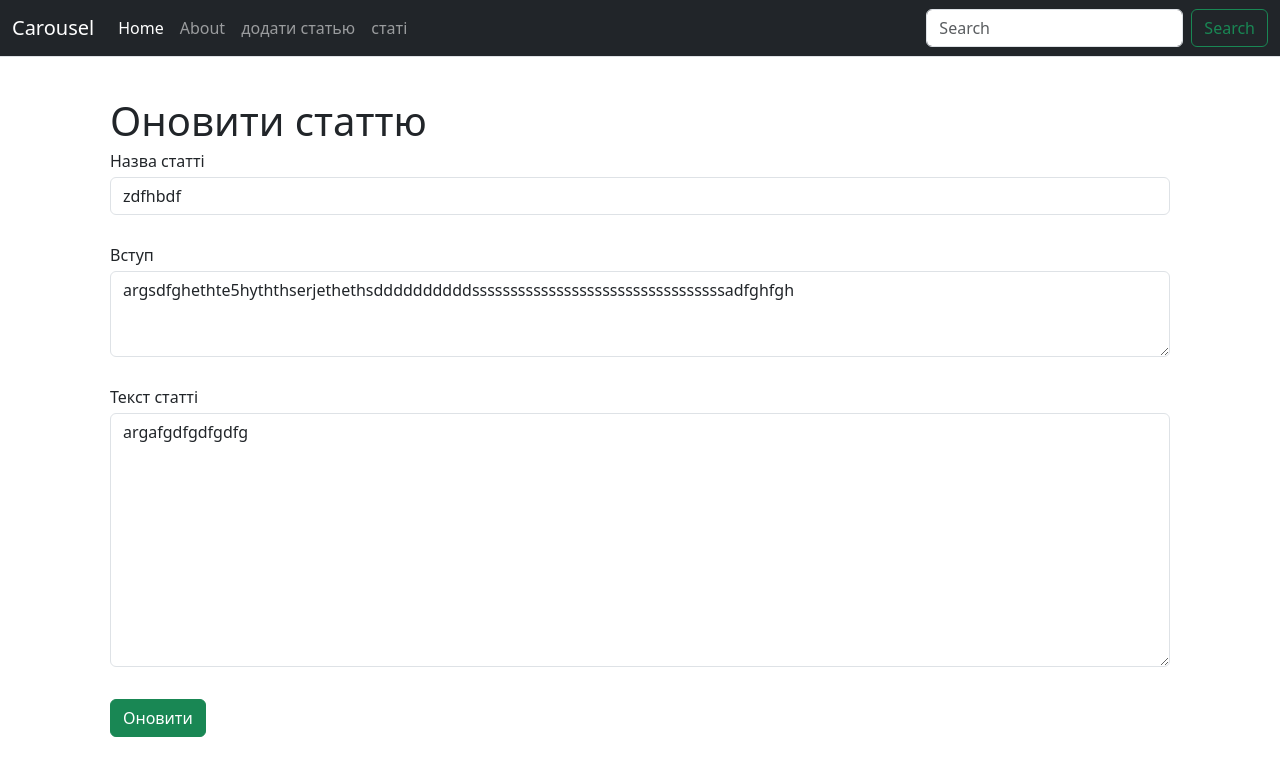
After one commit to mileshenkoden/Flask_study, a Flask app: page /posts/1/update in a window 1280 px wide. The commit adds this page. Shown: the top 776 px of the page. Run offline with Flask 3, Linux system fonts and the light colour scheme; parts of the project's set-up code (start-up, migrations or seed data) failed here and were passed over.

Commit message:
final update

```diff
--- a/app.py
+++ b/app.py
@@ -55,6 +55,25 @@ def post_delite(id):
         return "При видалені статі виникла помилка"
 
 
+@app.route("/posts/<int:id>/update", methods=['POST', 'GET'])
+def post_update(id):
+    article = Article.query.get_or_404(id)
+
+    if request.method == "POST":
+
+        article.title = request.form['title']
+        article.intro = request.form['intro']
+        article.text = request.form['text']
+
+        try:
+            db.session.commit()
+            return redirect(f'/posts/{id}')
+        except:
+            return "При оновленні статті виникла помилка"
+    else:
+
+        return render_template("post_update.html", article=article)
+
 
 @app.route("/create-article", methods=['POST', 'GET'])
 def create_article():
--- a/templates/post_detail.html
+++ b/templates/post_detail.html
@@ -13,7 +13,7 @@
       <p>{{ article.intro }}</p>
       <p><b>Дата: {{ article.date.date() }}</b></p>
       <p>{{ article.text }}</p>
-      <a href="{{ url_for('post_detail', id=article.id) }}" class="btn btn-success"> Детальніше </a>
+      <a href="{{ url_for('post_update', id=article.id) }}" class="btn btn-success"> Оновити </a>
       <a href="{{ url_for('post_delite', id=article.id) }}" class="btn btn-danger"> Удаліть </a>
 
 
--- /dev/null
+++ b/templates/post_update.html
@@ -0,0 +1,26 @@
+{% extends 'base.html' %}
+
+{% block title %}
+Оновити статтю
+{% endblock %}
+
+{% block body %}
+<div class="container">
+  <h1>Оновити статтю</h1>
+  <form method="post">
+    <div class="mb-3">
+      <label for="title" class="form-label">Назва статті</label>
+      <input type="text" id="title" name="title" class="form-control" value="{{ article.title }}" placeholder="Введіть назву" required><br>
+    </div>
+    <div class="mb-3">
+      <label for="intro" class="form-label">Вступ</label>
+      <textarea id="intro" name="intro" class="form-control" rows="3" placeholder="Введіть вступ" required>{{ article.intro }}</textarea><br>
+    </div>
+    <div class="mb-3">
+      <label for="text" class="form-label">Текст статті</label>
+      <textarea id="text" name="text" class="form-control" rows="10"  placeholder="Введіть текст статті" required>{{ article.text }}</textarea><br>
+    </div>
+    <input type="submit" class="btn btn-success" value="Оновити"><br>
+  </form>
+</div>
+{% endblock %}
--- a/templates/posts.html
+++ b/templates/posts.html
@@ -8,6 +8,8 @@
 <div>
   <h1>Усі статі</h1>
 
+  {% if articles|length > 0 %}
+
     {% for el in articles %}
       <div class="alert alert-info">
         <h2>{{ el.title }}</h2>
@@ -17,6 +19,9 @@
       </div>
 
     {% endfor %}
+  {% else %}
+  <p>Статті відсутні</p>
+  {% endif %}
 
 </div>
 {% endblock %}
```
Also changed, not shown: instance/blog.db. Lines whose indentation alone changed are shown as unchanged.
